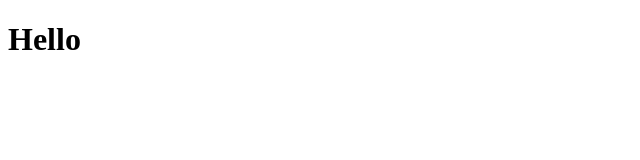
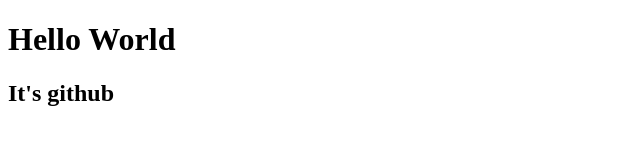
Before and after one commit to AndriiRovenskyi/GitLess, a plain HTML site: page index.html in a window 1280 px wide. Shown: the whole page, without its empty margins (0-640 px from the left). Drawn offline with Linux system fonts and the light colour scheme.

Commit message:
second commit

```diff
--- a/index.html
+++ b/index.html
@@ -5,6 +5,7 @@
     <title>Title</title>
 </head>
 <body>
-<h1>Hello</h1>
+<h1>Hello World</h1>
+<h2>It's github</h2>
 </body>
 </html>
```
